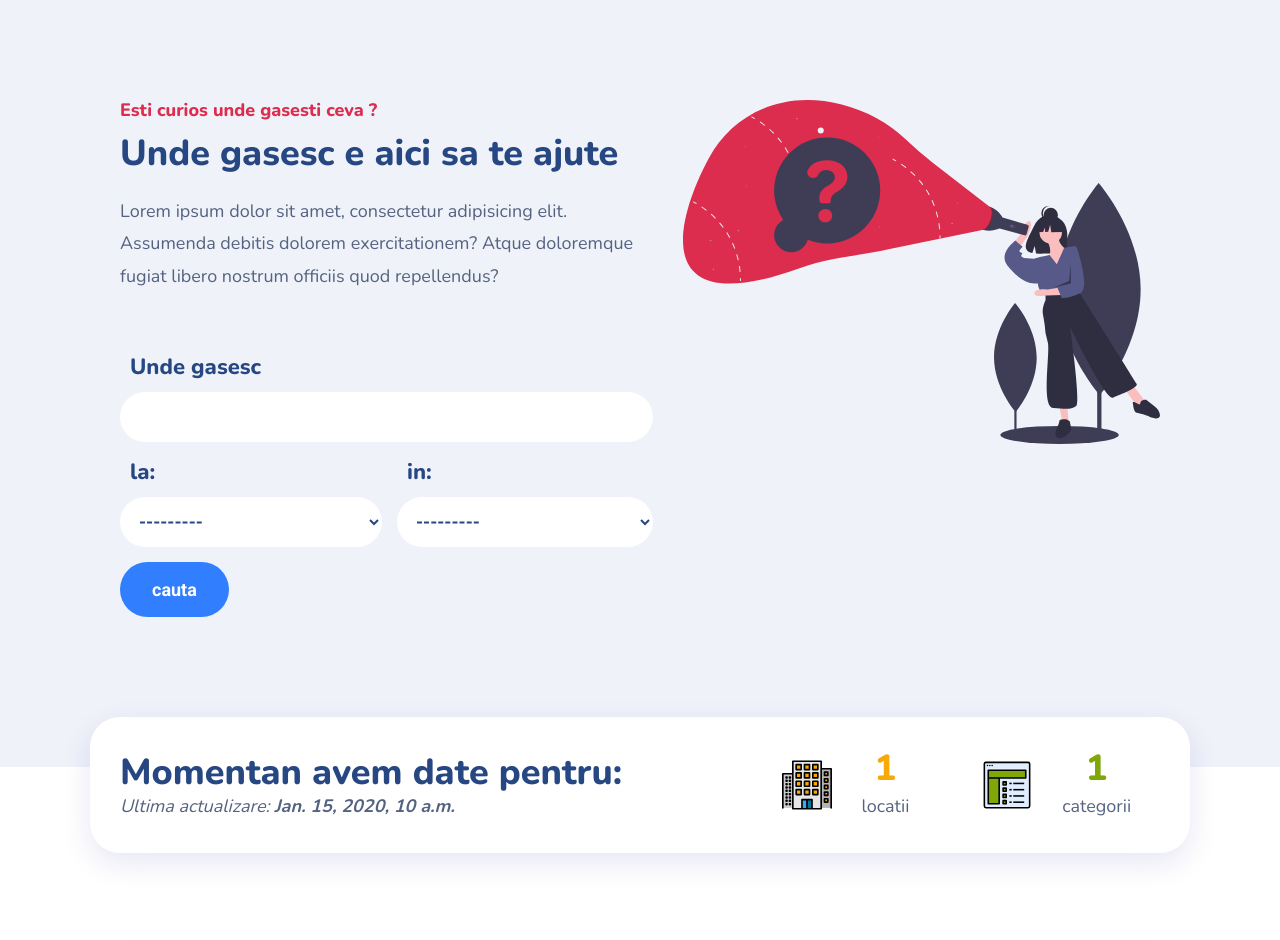
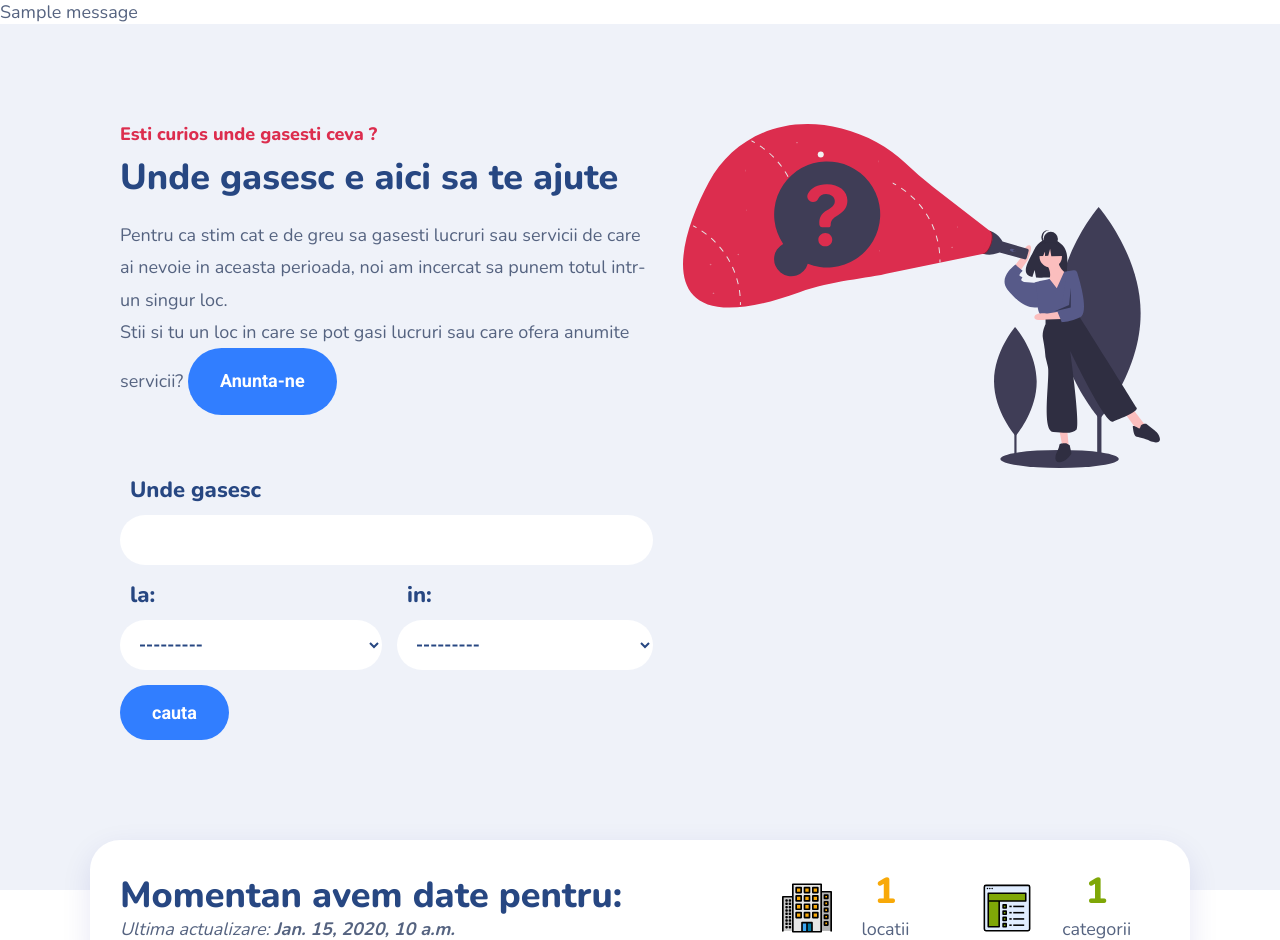
Before and after one commit to GrozescuRares/undemergcuurgenta, a Django app: page / in a window 1280 px wide. Shown: the top 940 px of the page. Run offline with Django 3.2, Linux system fonts and the light colour scheme; tables that the repository leaves empty hold one stand-in row (values such as "Sample post"); grey boxes marked "Sample" are stand-in pictures; one stand-in notice (Sample message) is shown.

Commit message:
Created favicon.

```diff
--- a/app/models.py
+++ b/app/models.py
@@ -23,12 +23,12 @@ class ServiceUnitCategory(BaseModel):
 
 
 class ServiceUnit(BaseModel):
-    location = models.ForeignKey(ServiceUnitLocation, on_delete=models.CASCADE)
-    category = models.ForeignKey(ServiceUnitCategory, on_delete=models.CASCADE)
-    tags = models.TextField()
+    location = models.ForeignKey(ServiceUnitLocation, on_delete=models.CASCADE, verbose_name='Locatie')
+    category = models.ForeignKey(ServiceUnitCategory, on_delete=models.CASCADE, verbose_name='Categoria')
+    tags = models.TextField(verbose_name='Ce se gaseste acolo')
     image = models.ImageField(default='default.jpg', upload_to='pictures')
-    schedule = models.CharField(max_length=250)
-    link = models.CharField(max_length=100)
+    schedule = models.CharField(max_length=250, verbose_name='Program de functionare')
+    link = models.URLField(max_length=100)
     verified = models.BooleanField(default=False)
 
     def __str__(self):
--- a/app/templates/app/base.html
+++ b/app/templates/app/base.html
@@ -4,11 +4,21 @@
 <head>
     <meta charset="UTF-8">
     <meta name="viewport" content="width=device-width, initial-scale=1.0">
+    <link rel="apple-touch-icon" sizes="180x180" href="{% static 'app/favicon/apple-touch-icon.png' %}">
+    <link rel="icon" type="image/png" sizes="32x32" href="{% static 'app/favicon/favicon-32x32.png' %}">
+    <link rel="icon" type="image/png" sizes="16x16" href="{% static 'app/favicon/favicon-16x16.png' %}">
+    <link rel="manifest" href="{% static 'app/favicon/site.webmanifest' %}">
     <link rel="stylesheet" type="text/css" href="{% static 'app/main.css' %}">
-    <link href="https://fonts.googleapis.com/css2?family=Nunito:wght@400;600;700;800&family=Roboto:wght@400;500;700&display=swap" rel="stylesheet">
+    <link href="https://fonts.googleapis.com/css2?family=Nunito:wght@400;600;700;800&family=Roboto:wght@400;500;700&display=swap"
+          rel="stylesheet">
     <title>Unde gasesc</title>
 </head>
 <body>
+    {% if messages %}
+        {% for message in messages %}
+            <div class="alert alert-{{ message.tags }}">{{ message }}</div>
+        {% endfor %}
+    {% endif %}
     {% block content %} {% endblock %}
 </body>
 </html>
--- a/app/templates/app/serviceunit_list.html
+++ b/app/templates/app/serviceunit_list.html
@@ -9,7 +9,12 @@
             <div class="section-content mb-6">
                 <h3 class="heading font-md font-bold withSecondaryColor mb-1">Esti curios unde gasesti ceva ?</h3>
                 <h1 class="heading font-1xl font-bold withPrimaryColor mb-2">Unde gasesc e aici sa te ajute</h1>
-                <p>Lorem ipsum dolor sit amet, consectetur adipisicing elit. Assumenda debitis dolorem exercitationem? Atque doloremque fugiat libero nostrum officiis quod repellendus?</p>
+                <p>
+                    Pentru ca stim cat e de greu sa gasesti lucruri sau servicii de care ai nevoie in aceasta perioada, noi am incercat sa punem totul intr-un singur loc.
+                    <br>
+                    Stii si tu un loc in care se pot gasi lucruri sau care ofera anumite servicii?
+                    <a class="btn btn-primary" href="{% url 'service-unit-create' %}">Anunta-ne</a>
+                </p>
             </div>
             <form method="get" class="section-search-form">
                 <div class="form-group">
--- a/app/views.py
+++ b/app/views.py
@@ -1,3 +1,6 @@
+from django.contrib import messages
+from django.urls import reverse
+from django.views.generic import CreateView
 from django_filters.views import FilterView
 
 from app.filters import ServiceUnitFilter
@@ -12,3 +15,16 @@ class ServiceUnitListView(FilterView):
     filterset_class = ServiceUnitFilter
     ordering = '-created_at'
     queryset = ServiceUnit.objects.filter(verified=True)
+
+
+class ServiceUnitCreateView(CreateView):
+    model = ServiceUnit
+    fields = ['name', 'location', 'category', 'tags', 'schedule', 'link']
+
+    def get_success_url(self):
+        return reverse('service-units')
+
+    def form_valid(self, form):
+        messages.success(self.request, f'Your account has been updated!')
+
+        return super().form_valid(form)
--- a/django_project/urls.py
+++ b/django_project/urls.py
@@ -18,11 +18,12 @@ from django.urls import path
 from django.conf import settings
 from django.conf.urls.static import static
 
-from app.views import ServiceUnitListView
+from app.views import ServiceUnitListView, ServiceUnitCreateView
 
 urlpatterns = [
     path('admin/', admin.site.urls),
-    path('', ServiceUnitListView.as_view(), name='medical-units')
+    path('', ServiceUnitListView.as_view(), name='service-units'),
+    path('service-unit/create', ServiceUnitCreateView.as_view(), name='service-unit-create'),
 ]
 
 if settings.DEBUG:
```
Also changed, not shown: app/templates/app/serviceunit_form.html (added, +11 -0 lines), app/migrations/0002_auto_20200412_0631.py (added), app/static/app/favicon/android-chrome-192x192.png (added), app/static/app/favicon/android-chrome-512x512.png (added), app/static/app/favicon/apple-touch-icon.png (added), app/static/app/favicon/favicon-16x16.png (added), app/static/app/favicon/favicon-32x32.png (added), app/static/app/favicon/favicon.ico (added), app/static/app/favicon/site.webmanifest (added).
